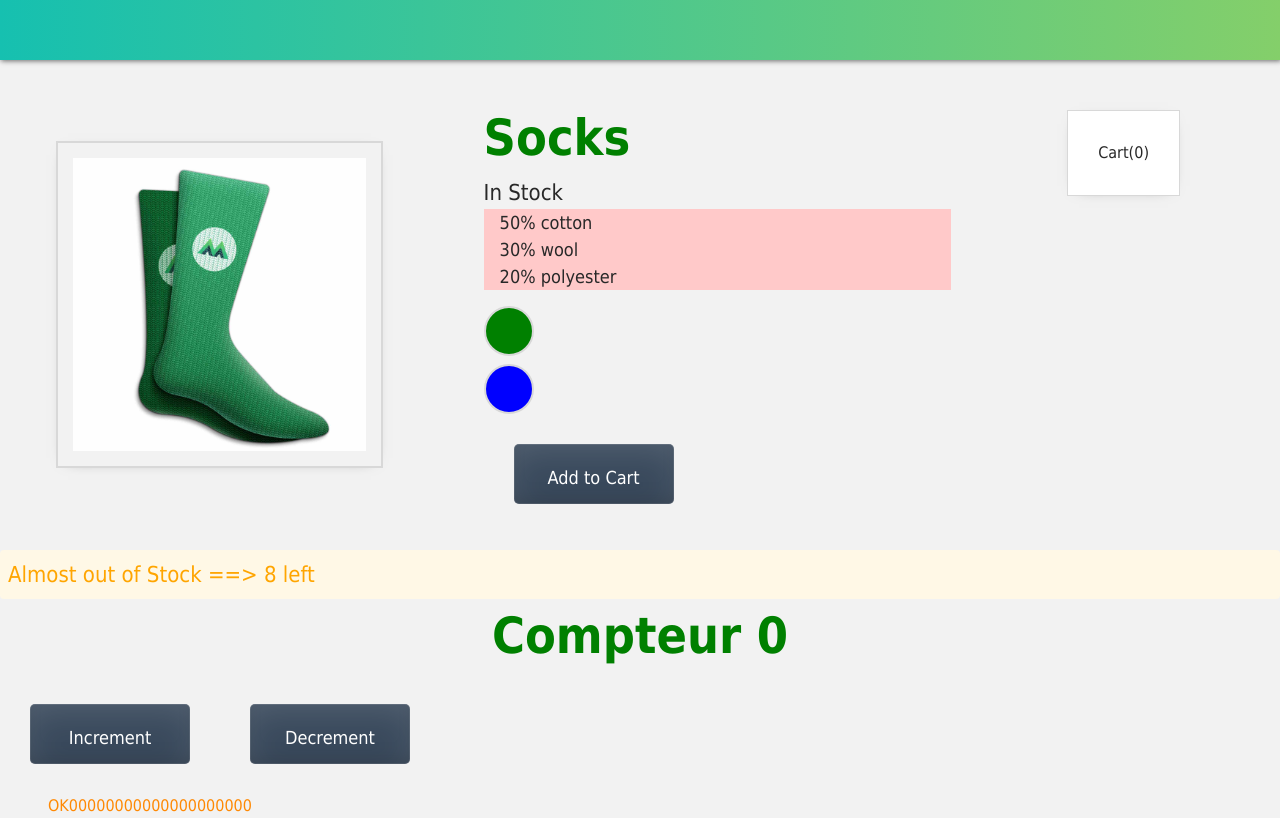
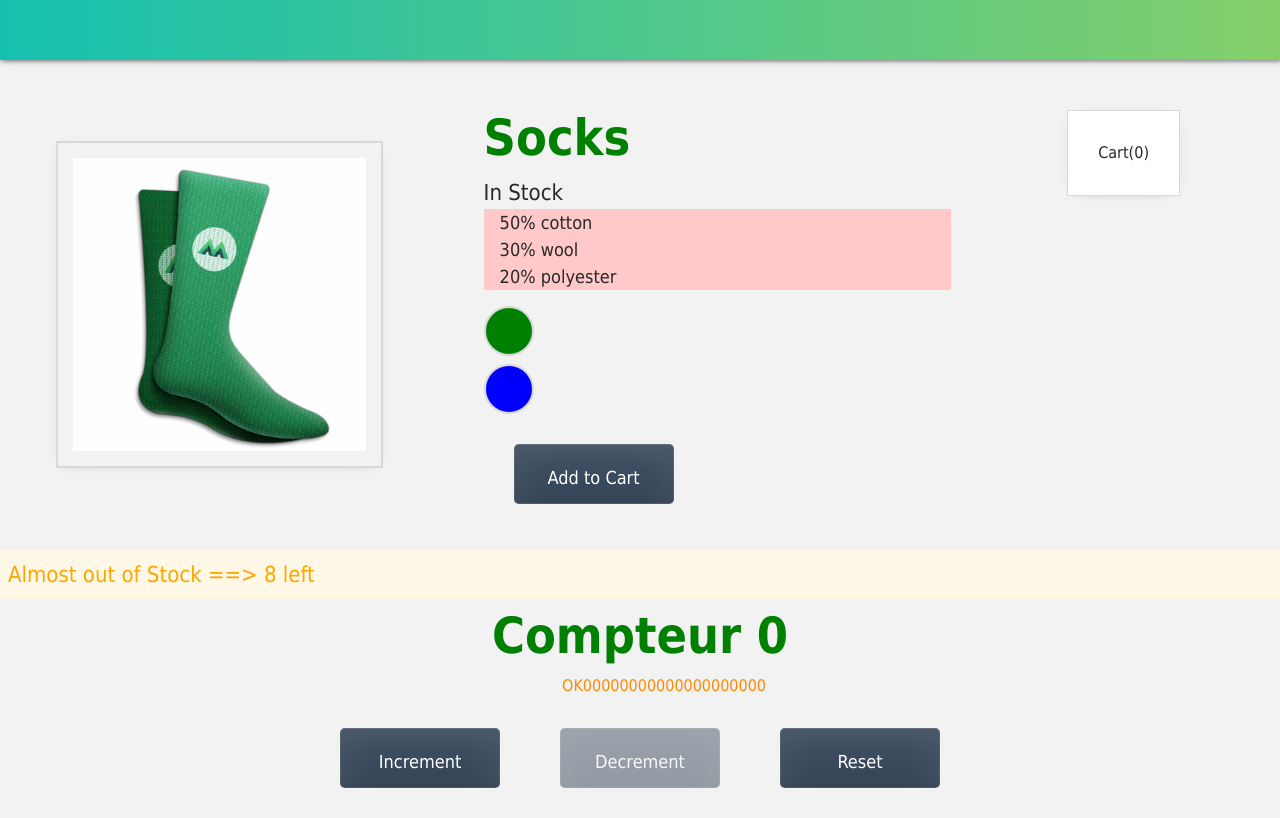
Before and after one commit to rosto-infinity/vuejslinux01, a Vue app: page / in a window 1280 px wide. Built offline with nearby package versions, Linux system fonts and the light colour scheme.

Commit message:
-Compteur interactif

```diff
--- a/src/Count.vue
+++ b/src/Count.vue
@@ -1,25 +1,117 @@
 <script setup>
-import {ref} from 'vue'
+/**
+ * COMPOSANT : -Compteur interactif
+ * Fonctionnalité : Gère un compteur avec incrémentation/décrémentation
+ * et affichage conditionnel basé sur la valeur
+ */
 
+import { ref } from 'vue'
+
+// Référence réactive pour le compteur (valeur initiale = 0)
 const count = ref(0)
 
-const increment = () =>{
-  count.value +=1
+/**
+ * Incrémente le compteur de +1
+ * @function
+ * @example
+ * // Avant : count = 2
+ * increment()
+ * // Après : count = 3
+ */
+const increment = () => {
+  count.value += 1
 }
-const decrement = () =>{
-  count.value -=1
+const reset = () => {
+  count.value =0
 }
 
+/**
+ * Décrémente le compteur de -1 (si > 0)
+ * @function
+ * @example
+ * // Avant : count = 3
+ * decrement()
+ * // Après : count = 2
+ */
+const decrement = () => {
+  if (count.value > 0) {
+    count.value -= 1
+  }
+}
 </script>
 
 <template>
-   <h1 class="text-center"> Compteur {{ count }}</h1>
-  <button  @click="increment" class="button">Increment</button>
-  <button  @click="decrement"  class="button">Decrement</button>
-  <div v-if="count >=5" class="text-green-700 pl-12" >OK++++>>>>>>>>>>>>>></div>
-  <div v-else-if="(count >0 && count <5)" class="text-red-700 pl-12" >OK----<<<<<<<<<<<<<<<<< </div>
-  <div v-else  class="text-orange-400 pl-12" >OK00000000000000000000</div>
+  <!-- Conteneur principal centré -->
+  <div class="text-center grid justify-center items-center">
+
+    <!-- Titre du compteur avec couleur conditionnelle -->
+    <!-- Accessibilité : annonce les changements  -->
+
+    <h1
+      class="text-center"
+      :style="{ color: count > 10 ? 'blue' : '' }"
+      aria-live="polite"
+    >
+      Compteur {{ count }}
+    </h1>
+
+    <!-- Messages conditionnels -->
+    <!-- Niveau Élevé (≥5) -->
+    <div v-if="count >= 5" class="text-green-700 pl-12">
+      OK++++>>>>>>>>>>>>>> <!-- Indicateur visuel positif -->
+    </div>
+
+    <!-- Niveau Moyen (0<x<5) -->
+    <div v-else-if="count > 0 && count < 5" class="text-red-700 pl-12">
+      OK----<<<<<<<<<<<<<<<<< <!-- Indicateur visuel d'avertissement -->
+    </div>
+
+    <!-- Niveau Critique (≤0) -->
+    <div v-else class="text-orange-400 pl-12">
+      OK00000000000000000000 <!-- Indicateur visuel neutre/désactivé -->
+    </div>
+
+    <!-- Boutons de contrôle -->
+    <div>
+      <!-- Bouton Incrément (toujours actif) -->
+      <button
+        @click="increment"
+        class="button"
+        aria-label="Augmenter le compteur"
+      >
+        Increment
+      </button>
+
+      <!-- Bouton Décrément (conditionnel) -->
+      <button
+        @click="decrement"
+        :disabled="count <= 0"
+        :class="{
+          'opacity-50 bg-red-200 cursor-not-allowed': count <= 1,
+          'hover:bg-red-300': count > 1
+        }"
+        class="button transition-colors"
+        aria-label="Diminuer le compteur"
+      >
+        Decrement
+      </button>
+      <button
+        @click="reset"
+        class="button transition-colors"
+      >
+       Reset
+      </button>
+    </div>
+  </div>
 </template>
 
 <style scoped>
+/* Styles isolés au composant */
+/* .button {
+  @apply px-3 py-2 mx-2 rounded-md bg-blue-500 text-white;
+} */
+
+/* .button:hover:not(:disabled) {
+  @apply bg-blue-600;
+} */
 </style>
```
